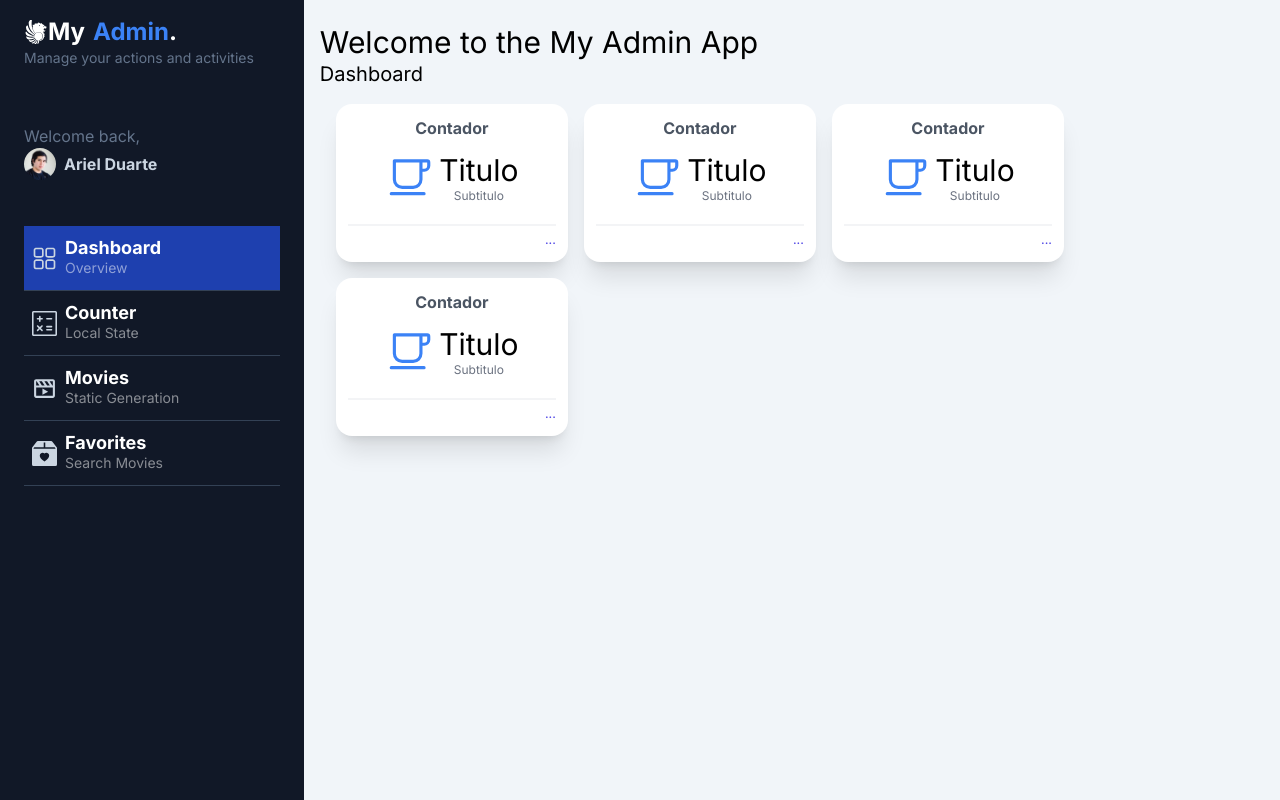
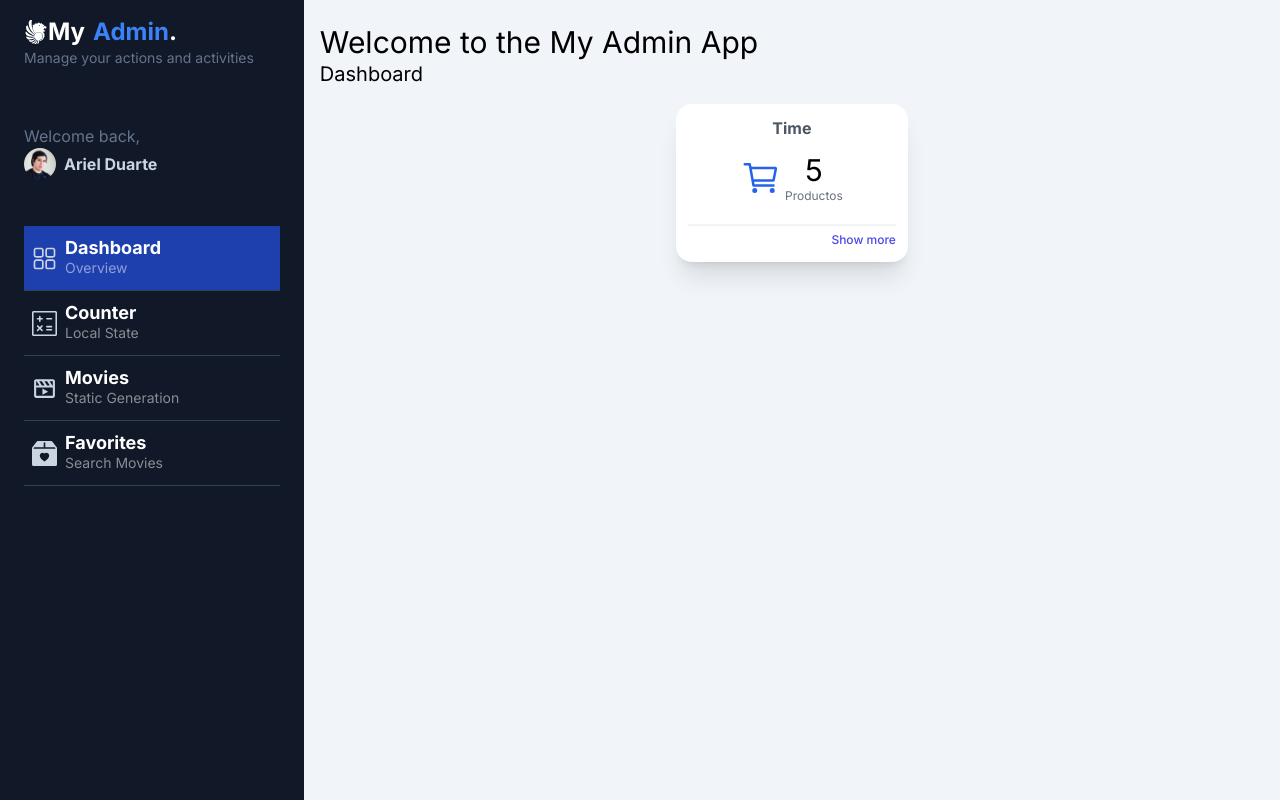
Before and after one commit to reyduar/my-admin-app, a Next.js app: page /dashboard/main in a window 1280 px wide. Built offline with nearby package versions, Linux system fonts and the light colour scheme.

Commit message:
Added Widget Grid to show counter selector

```diff
--- a/src/app/dashboard/main/page.tsx
+++ b/src/app/dashboard/main/page.tsx
@@ -1,16 +1,11 @@
-import { SimpleWidget } from "@/components";
+import { WidgetGrid } from "@/components";
 
 export default function MainPage() {
   return (
     <div className="text-black p-2">
       <h1 className="mt-2 text-3xl">Welcome to the My Admin App</h1>
       <span className="text-xl">Dashboard</span>
-      <div className="flex flex-wrap p-2">
-        <SimpleWidget />
-        <SimpleWidget />
-        <SimpleWidget />
-        <SimpleWidget />
-      </div>
+      <WidgetGrid />
     </div>
   );
 }
--- a/src/components/SimpleWidget.tsx
+++ /dev/null
@@ -1,30 +0,0 @@
-import { IoCafeOutline } from "react-icons/io5";
-
-export function SimpleWidget() {
-  return (
-    <div className="bg-white shadow-xl p-3 sm:min-w-[25%] min-w-full rounded-2xl border-1 border-gray-50 mx-2 my-2">
-      <div className="flex flex-col">
-        <div>
-          <h2 className="font-bold text-gray-600 text-center">Contador</h2>
-        </div>
-        <div className="my-3">
-          <div className="flex flex-row items-center justify-center space-x-1 ">
-            <div id="icon">
-              <IoCafeOutline size={50} className="text-blue-500" />
-            </div>
-            <div id="temp" className="text-center">
-              <h5 className="text-3xl">Titulo</h5>
-              <p className="text-xs text-gray-500">Subtitulo</p>
-            </div>
-          </div>
-        </div>
-
-        <div className="w-full place-items-end text-right border-t-2 border-gray-100 mt-2">
-          <a href="#" className="text-indigo-600 text-xs font-medium">
-            ...
-          </a>
-        </div>
-      </div>
-    </div>
-  );
-}
--- /dev/null
+++ b/src/components/dashboard/SimpleWidget.tsx
@@ -0,0 +1,45 @@
+import Link from "next/link";
+import { IoCafeOutline } from "react-icons/io5";
+
+interface Props {
+  title: string;
+  subtitle?: string;
+  label?: string;
+  icon?: React.ReactNode;
+  href?: string;
+}
+
+export function SimpleWidget({ title, subtitle, label, icon, href }: Props) {
+  return (
+    <div className="bg-white shadow-xl p-3 sm:min-w-[25%] min-w-full rounded-2xl border-1 border-gray-50 mx-2 my-2">
+      <div className="flex flex-col">
+        <div>
+          <h2 className="font-bold text-gray-600 text-center">{label}</h2>
+        </div>
+        <div className="my-3">
+          <div className="flex flex-row items-center justify-center space-x-1 ">
+            <div id="icon">
+              {icon ? (
+                icon
+              ) : (
+                <IoCafeOutline size={40} className="text-blue-600" />
+              )}
+            </div>
+            <div id="temp" className="text-center">
+              <h5 className="text-3xl">{title}</h5>
+              <p className="text-xs text-gray-500">{subtitle}</p>
+            </div>
+          </div>
+        </div>
+
+        {href && (
+          <div className="w-full place-items-end text-right border-t-2 border-gray-100 mt-2">
+            <Link href={href} className="text-indigo-600 text-xs font-medium">
+              Show more
+            </Link>
+          </div>
+        )}
+      </div>
+    </div>
+  );
+}
--- /dev/null
+++ b/src/components/dashboard/WidgetGrid.tsx
@@ -0,0 +1,19 @@
+"use client";
+import { SimpleWidget } from "..";
+import { IoCartOutline } from "react-icons/io5";
+import { useAppSelector } from "../../store/index";
+
+export const WidgetGrid = () => {
+  const count = useAppSelector((state) => state.counter.value);
+  return (
+    <div className="flex flex-wrap p-2 items-center justify-center">
+      <SimpleWidget
+        title={`${count}`}
+        subtitle="Productos"
+        label="Time"
+        icon={<IoCartOutline size={40} className="text-blue-600" />}
+        href="/dashboard/counter"
+      />
+    </div>
+  );
+};
```
Also changed, not shown: src/components/index.ts (+4 -3 lines), src/components/sidebar/Sidebar.tsx (renamed from src/components/Sidebar.tsx), src/components/sidebar/SidebarMenuItem.tsx (renamed from src/components/SidebarMenuItem.tsx).
